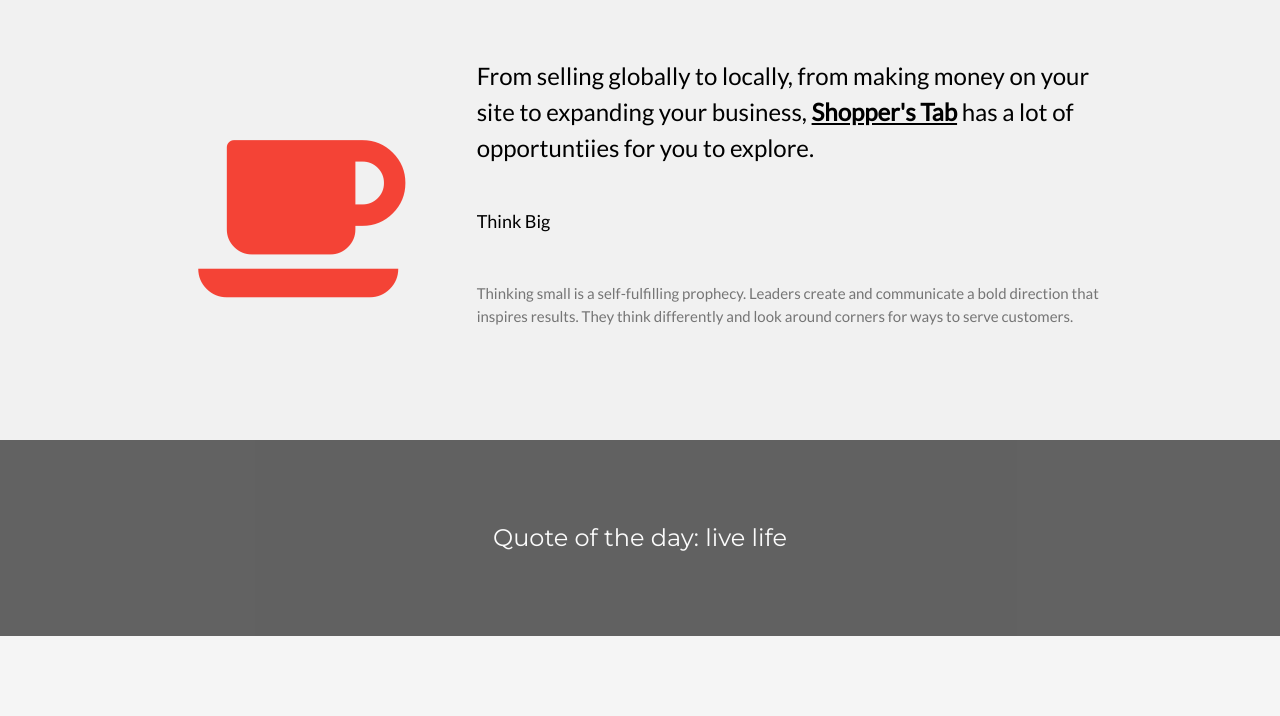
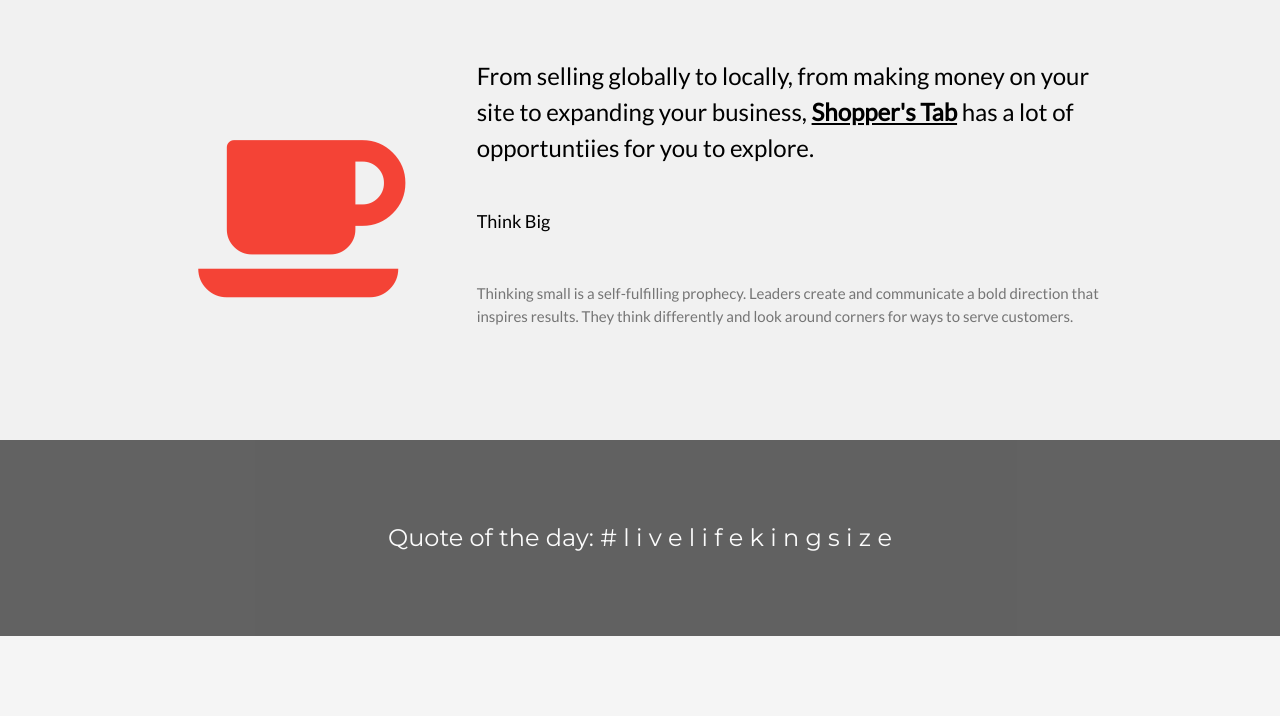
Before and after one commit to nakulgupta112233/shop_2020, a website: page public/index.html in a window 1280 px wide. Shown: the part 991-1707 px from the top of the page. Drawn offline with nearby package versions, Linux system fonts and the light colour scheme; no server answers.

Commit message:
Update index.html

```diff
--- a/public/index.html
+++ b/public/index.html
@@ -79,7 +79,7 @@
 </div>
 
 <div class="w3-container w3-black w3-center w3-opacity w3-padding-64">
-    <h1 class="w3-margin w3-xlarge">Quote of the day: live life</h1>
+    <h1 class="w3-margin w3-xlarge">Quote of the day:  #  l i v e  l i f e  k i n g  s i z e</h1>
 </div>
 
 <!-- Footer -->
```
